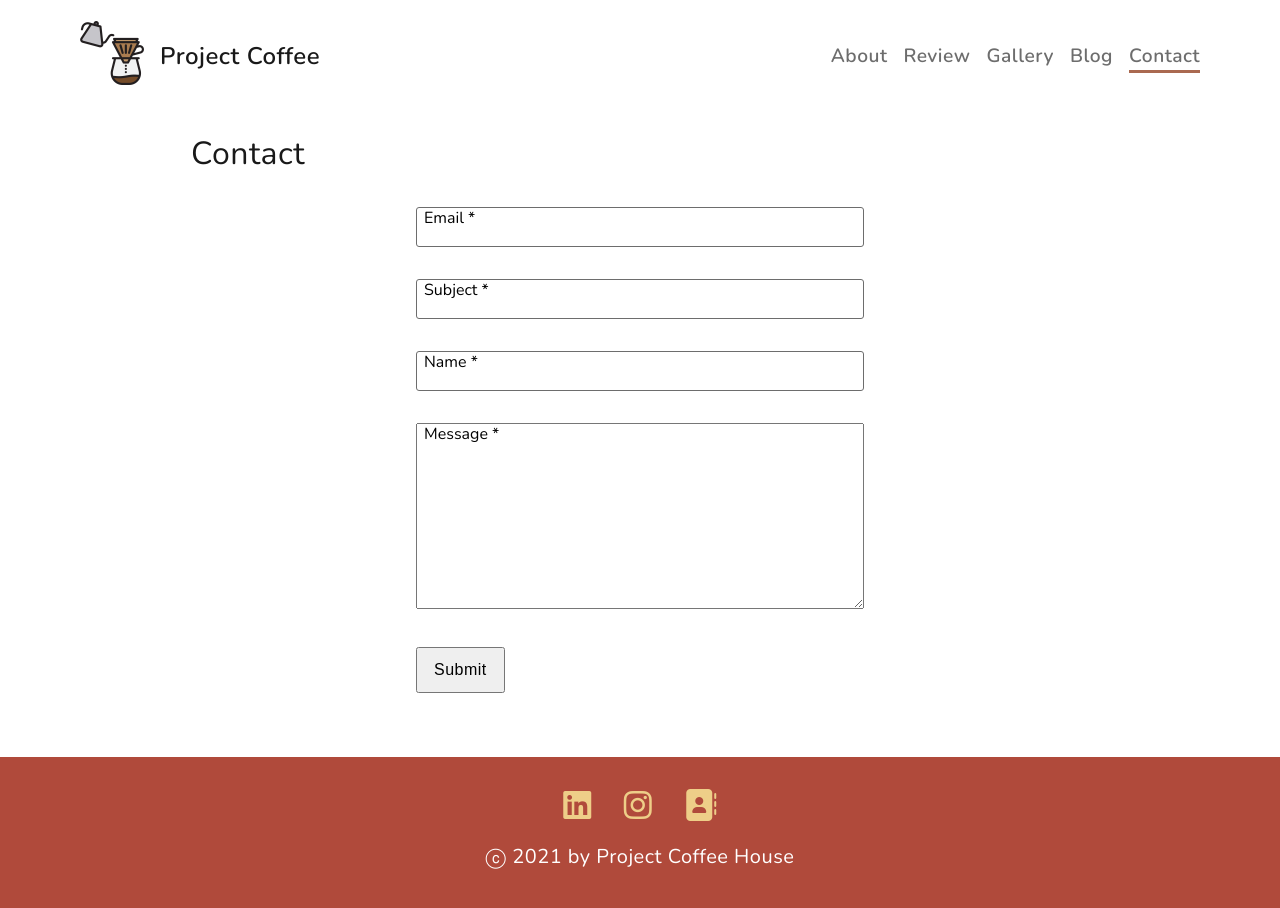
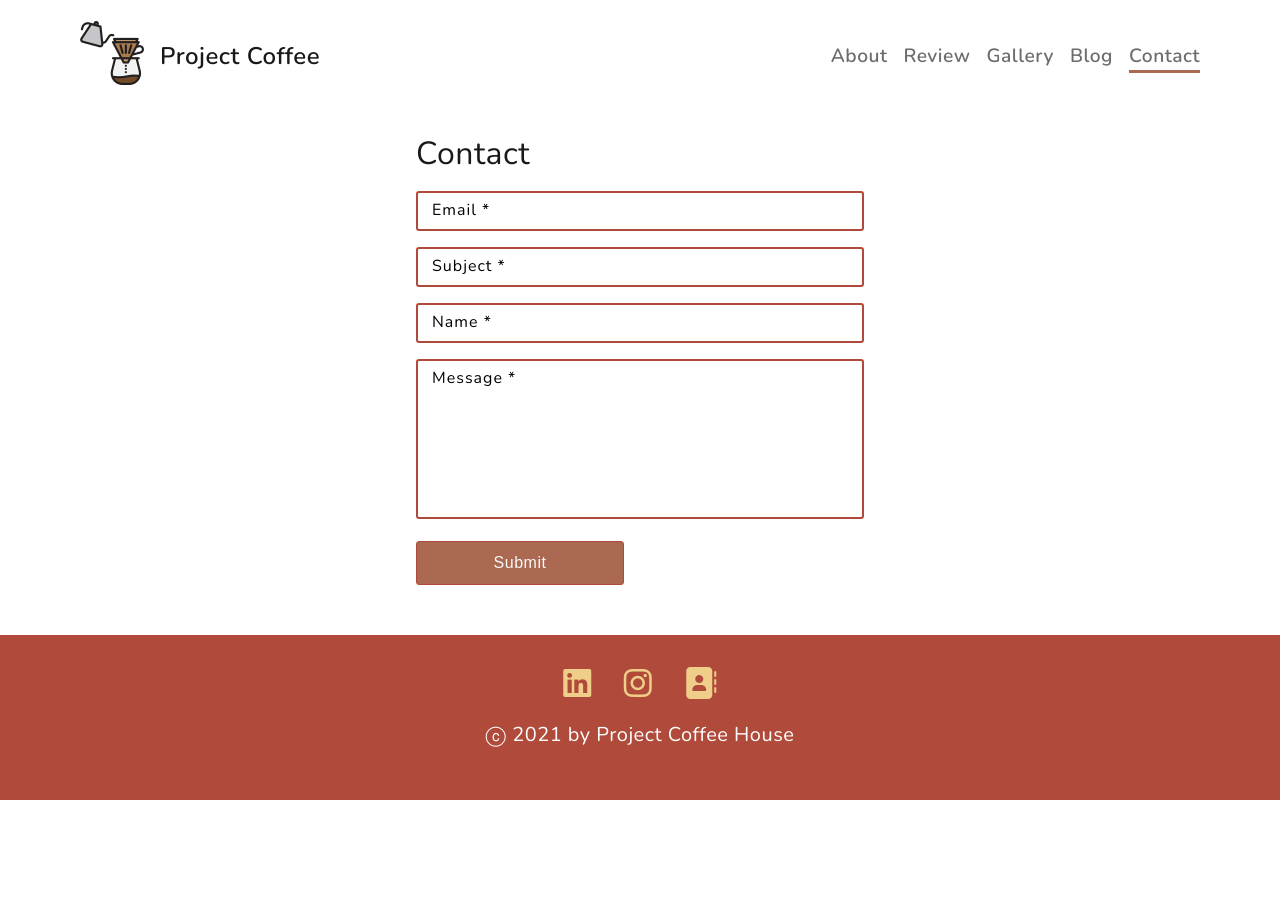
Before and after one commit to Joefahing/Coffee-House, a website: page page/contact.html in a window 1280 px wide. After the commit the page ends 800 px from the top, so only its background shows below. Drawn offline with nearby package versions, Linux system fonts and the light colour scheme.

Commit message:
Add Styling To Contact

```diff
--- a/css/contact.less
+++ b/css/contact.less
@@ -2,6 +2,7 @@
 @item-gap: 2rem;
 @small-item-gap: 1rem;
 @input-height: 2.5rem;
+@input-padding: 1rem;
 
 body {
     height: 100%;
@@ -14,24 +15,24 @@ main{
     margin-top: @navbar-height;
     flex-grow: 1;
 
-
-    .section-title{
-        font-weight: 200;
-        position: relative;
-        padding-left: 6rem;
-    }
-
     form{
         display: flex;
         justify-content: center;
+        flex-direction: column;
         margin-top: @item-gap;
         max-width: 28rem;
-        margin: @item-gap auto;
+        margin: 0 auto;
+
+        .section-title{
+            font-weight: 200;
+            position: relative;
+            margin-bottom: @small-item-gap;
+        }
 
         ul{
             display: flex;
             flex-direction: column;
-            row-gap: @item-gap;
+            row-gap: @small-item-gap;
             width: 100%;
 
             li{
@@ -41,21 +42,66 @@ main{
                     width: 100%;
                     height: @input-height;
                     border-radius: 3px;
-                    border: 1px solid var(--grayscale800);
+                    border: 2px solid var(--brand-color-dark);
+                    padding: 0 @input-padding;
+                    background-color: white;
 
                     &:focus{
-                        outline-color: var(--brand-color-dark);
+                        outline-color: var(--brand-color-light);
                     }
+
+                    &:valid{
+                        background-color: white;
+                    }
+                }
+
+                label{
+                    position: absolute;
+                    left: @input-padding;
+                    top: 0.5rem;
+                    letter-spacing: 1px;
+                }
+
+                .input-item:focus~label,
+                .input-item:not(:placeholder-shown) ~ label{
+                    font-size: 0.75rem;
+                    top: -0.5rem;
+                    background: white;
                 }
 
                 textarea{
                     width: 100%;
+                    height: 10rem;
+                    border-radius: 3px;
+                    border: 2px solid var(--brand-color-dark);
+                    padding: @input-padding;
+                    resize: none;
+
+                    &:focus{
+                        outline-color: var(--brand-color-light);
+                    }
+
+                    &:valid{
+                        background-color: white;
+                    }
                 }
 
-                label{
-                    position: absolute;
-                    left: 0.5rem;
+                textarea:focus~label,
+                textarea:not(:placeholder-shown) ~ label{
+                    font-size: 0.75rem;
+                    top: -0.5rem;
+                    background: white;
                 }
+
+                button{
+                    width: 100%;
+                    max-width: 13rem;
+                    background-color: var(--brand-color);
+                    color: var(--white);
+                    border: 1px solid var(--brand-color-dark);
+                    border-radius: 3px;
+                }
+
             }
         }
     }
--- a/page/contact.html
+++ b/page/contact.html
@@ -44,23 +44,23 @@
     </header>
     <main>
         <div class="container">
-            <h3 class="section-title">Contact</h3>
             <form action="" method="post">
+                <h3 class="section-title">Contact</h3>
                 <ul>
                     <li class="form-item-container">
-                        <input type="email" name="email" id="email" required>
-                        <label for="email">Email *</label>
+                        <input class="input-item" type="email" name="email" id="email" placeholder=" " required>
+                        <label class ="label-item"for="email">Email *</label>
                     </li>
                     <li class="form-item-container">
-                        <input type="text" name="subject" id="subject" required>
-                        <label for="subject">Subject *</label>
+                        <input class="input-item" type="text" name="subject" id="subject" placeholder=" " required>
+                        <label class ="label-item"for="subject">Subject *</label>
                     </li>
                     <li class="form-item-container">
-                        <input type="text" name="name" id="name" required>
-                        <label for="name">Name *</label>
+                        <input class="input-item" type="text" name="name" id="name" placeholder=" " required>
+                        <label class ="label-item"for="name">Name *</label>
                     </li>
                     <li class="form-item-container">
-                        <textarea name="message" id="message" cols="43" rows="10" required></textarea>
+                        <textarea name="message" id="message" cols="43" rows="10" placeholder=" " required></textarea>
                         <label for="message">Message *</label>
                     </li>
                     <li>
```
Also changed, not shown: css/contact.css.
